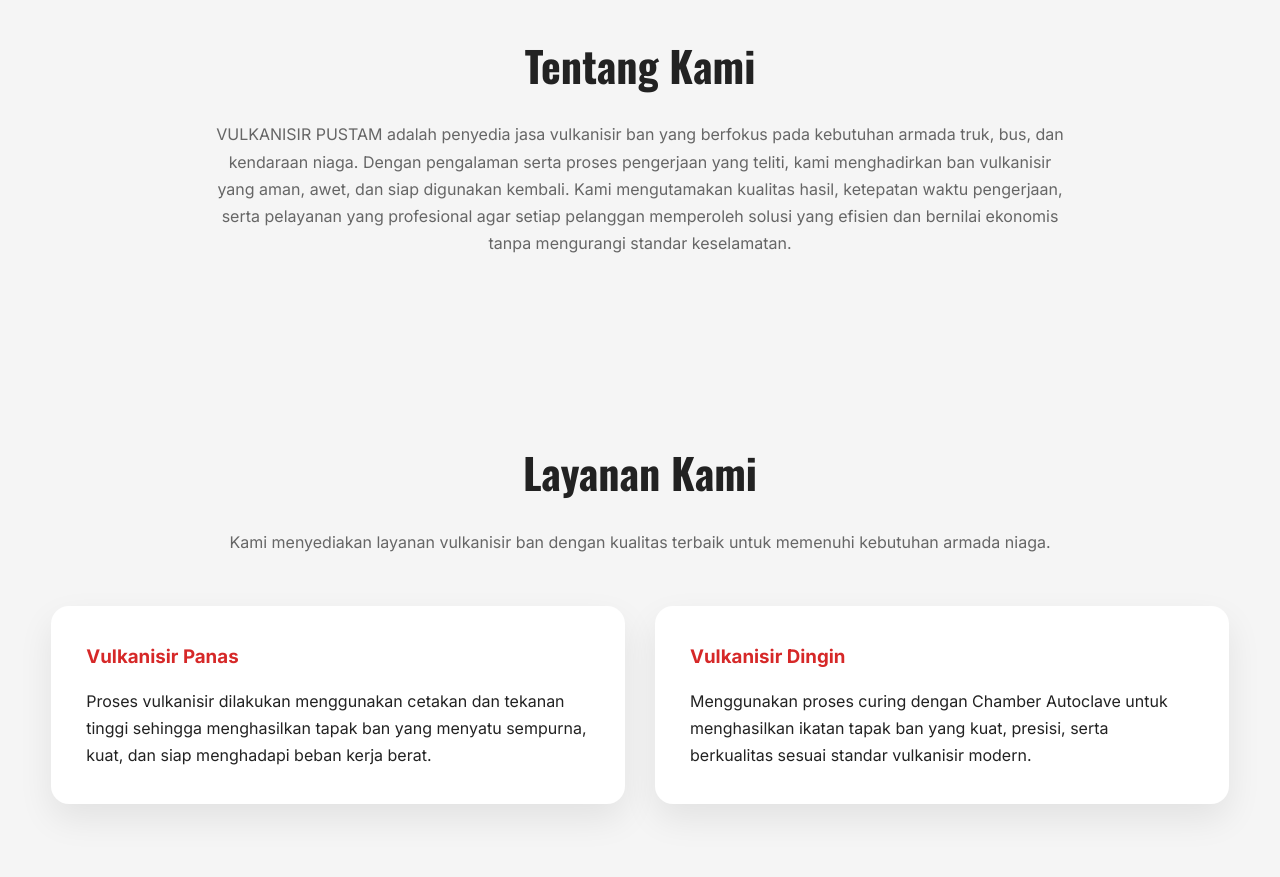
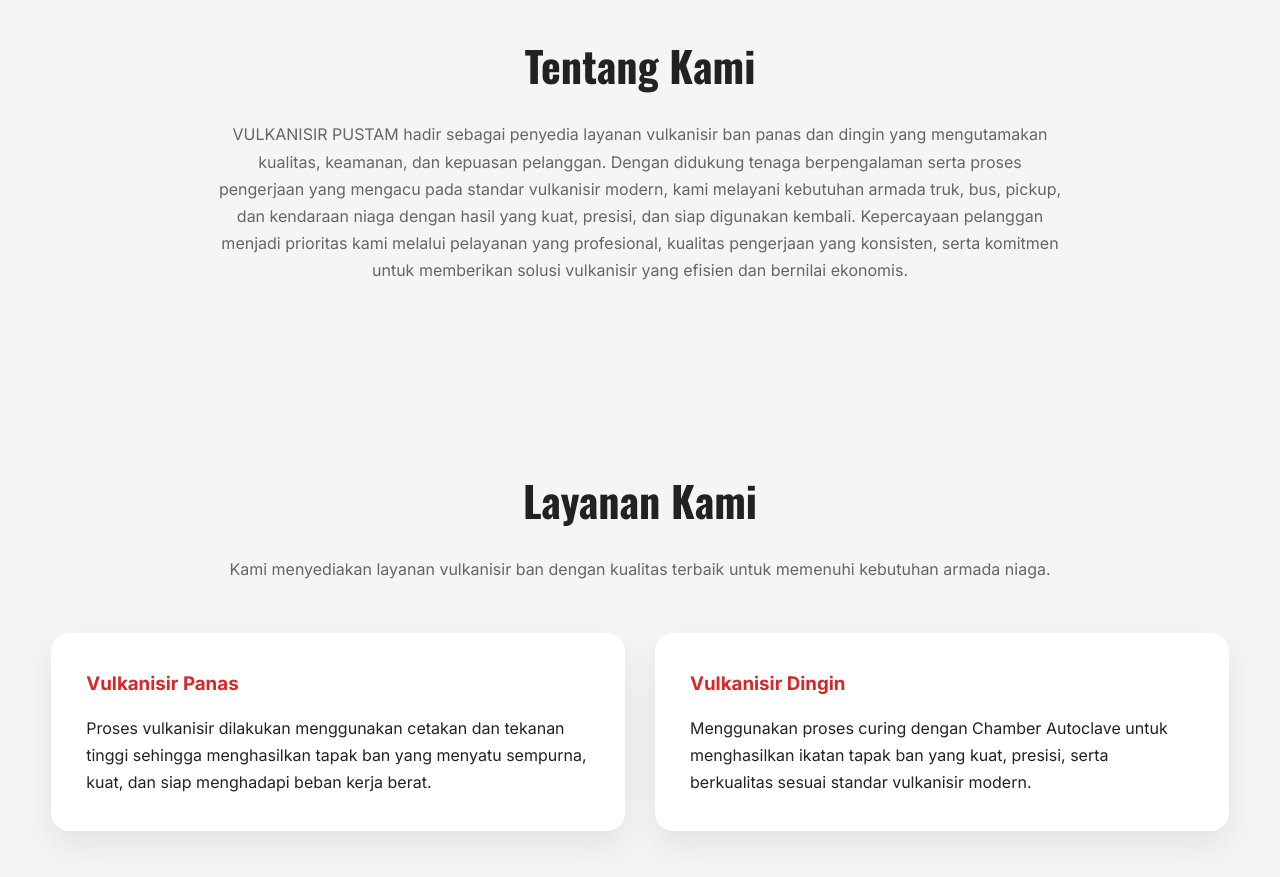
Before and after one commit to AksaAdhiSupomo/pustam-web, a plain HTML site: page index.html in a window 1280 px wide. Shown: the part 860-1737 px from the top of the page. Drawn offline with nearby package versions, Linux system fonts and the light colour scheme.

Commit message:
Update index.html

```diff
--- a/index.html
+++ b/index.html
@@ -112,11 +112,11 @@
 </div>
 
 <p class="section-text">
-VULKANISIR PUSTAM adalah penyedia jasa vulkanisir ban yang berfokus pada kebutuhan armada truk, bus, dan kendaraan niaga.
+VULKANISIR PUSTAM hadir sebagai penyedia layanan vulkanisir ban panas dan dingin yang mengutamakan kualitas, keamanan, dan kepuasan pelanggan.
 
-Dengan pengalaman serta proses pengerjaan yang teliti, kami menghadirkan ban vulkanisir yang aman, awet, dan siap digunakan kembali.
+Dengan didukung tenaga berpengalaman serta proses pengerjaan yang mengacu pada standar vulkanisir modern, kami melayani kebutuhan armada truk, bus, pickup, dan kendaraan niaga dengan hasil yang kuat, presisi, dan siap digunakan kembali.
 
-Kami mengutamakan kualitas hasil, ketepatan waktu pengerjaan, serta pelayanan yang profesional agar setiap pelanggan memperoleh solusi yang efisien dan bernilai ekonomis tanpa mengurangi standar keselamatan.
+Kepercayaan pelanggan menjadi prioritas kami melalui pelayanan yang profesional, kualitas pengerjaan yang konsisten, serta komitmen untuk memberikan solusi vulkanisir yang efisien dan bernilai ekonomis.
 </p>
 
 </div>
```
